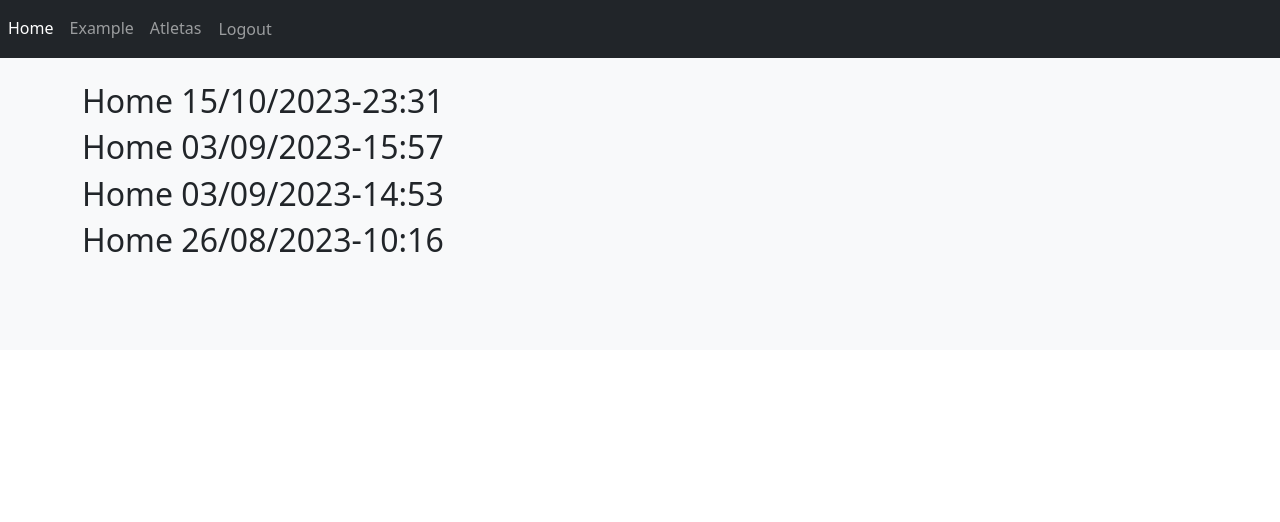
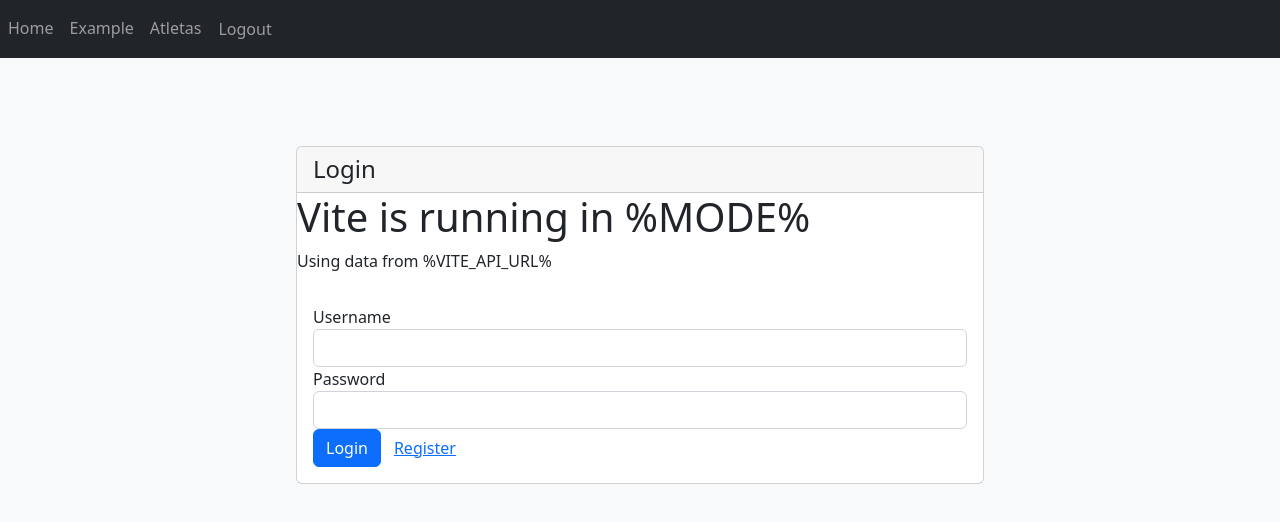
Before and after one commit to kendo-londrina/front, a Vue app: page /account/login in a window 1280 px wide. Before the commit this address led to /. Shown: the top 522 px of the page. Built offline with nearby package versions, Linux system fonts and the light colour scheme.

Commit message:
ci: mostrar mode no login

```diff
--- a/src/router/index.ts
+++ b/src/router/index.ts
@@ -23,7 +23,7 @@
     alertStore.clear();
 
     // redirect to login page if not logged in and trying to access a restricted page
-    const publicPages = ['/', '/account/login', '/account/register', '/example'];
+    const publicPages = ['/account/login', '/account/register', '/example'];
     const authRequired = !publicPages.includes(to.path);
     const authStore = useAuthStore();
 
--- a/src/views/Example.vue
+++ b/src/views/Example.vue
@@ -19,6 +19,7 @@
 </script>
 
 <template>
+    <h2>Home 15/10/2023-23:31</h2>
     Bora !!!
     <br />
     O id do atleta é {{ $route.params.id }}
--- a/src/views/Home.vue
+++ b/src/views/Home.vue
@@ -1,6 +1,5 @@
 <template>
     <div class="home">
-        <h2>Home 15/10/2023-23:31</h2>
         <h2>Home 03/09/2023-15:57</h2>
         <h2>Home 03/09/2023-14:53</h2>
         <h2>Home 26/08/2023-10:16</h2>
--- a/src/views/account/Login.vue
+++ b/src/views/account/Login.vue
@@ -25,6 +25,8 @@
 <template>
     <div class="card m-3">
         <h4 class="card-header">Login</h4>
+        <h1>Vite is running in %MODE%</h1>
+        <p>Using data from %VITE_API_URL%</p>
         <div class="card-body">
             <Form @submit="onSubmit" :validation-schema="schema" v-slot="{ errors, isSubmitting }">
                 <div class="form-group">
```
